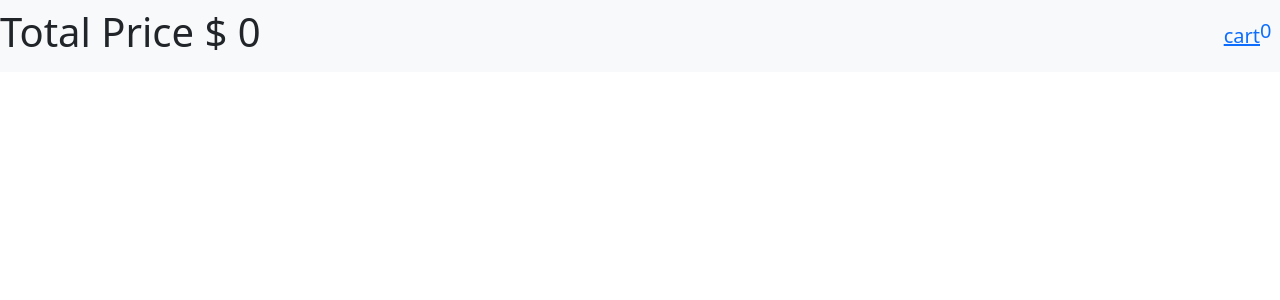
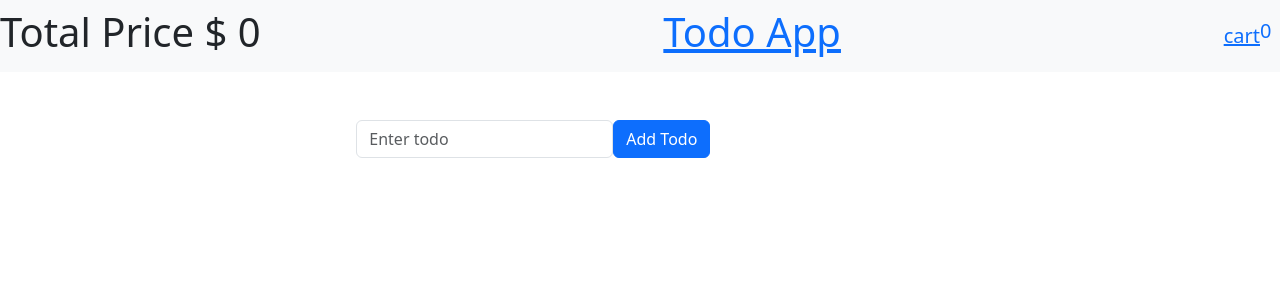
Before and after one commit to Kishor6941/complete-react-redux-toolkit, a React (Vite) app: page /todo in a window 1280 px wide. Shown: the top 300 px of the page. Built offline with nearby package versions, Linux system fonts and the light colour scheme.

Commit message:
todoSlice

```diff
--- a/package.json
+++ b/package.json
@@ -17,7 +17,8 @@
     "react-dom": "^18.3.1",
     "react-redux": "^9.1.2",
     "react-router-dom": "^6.26.1",
-    "redux": "^5.0.1"
+    "redux": "^5.0.1",
+    "uuid": "^10.0.0"
   },
   "devDependencies": {
     "@eslint/js": "^9.9.0",
--- a/src/App.jsx
+++ b/src/App.jsx
@@ -2,11 +2,12 @@ import React from 'react'
 import Counter from './component/Counter'
 
 import { useDispatch } from 'react-redux'
-import Cart from './component/cart'
+import Navbar from './component/Navbar'
 import Product from './component/Product'
 import { Routes,Route } from 'react-router-dom'
 import ViewCart from './component/viewCart/ViewCart'
 import MainComp from './component/MainComp'
+import Todo from './component/Todo/Todo'
 const App = () => {
  const dispatch =  useDispatch()
   return (
@@ -18,9 +19,10 @@ const App = () => {
       <div>
         <button onClick={()=>dispatch({type : 'DECREMENT'})}>Decrement</button>
       </div> */}
-      <Cart />
+      <Navbar />
       <Routes>
         <Route path="/" element={<MainComp />} />
+        <Route path="/todo" element={<Todo />} />
         <Route path="/view-cart" element={<ViewCart />} />
       </Routes>
     </div>
--- a/src/component/Cart.jsx
+++ b/src/component/Navbar.jsx
@@ -2,7 +2,7 @@ import React from "react";
 import { useSelector } from "react-redux";
 import "./Cart.css";
 import { Link } from "react-router-dom";
-const Cart = () => {
+const Navbar = () => {
   let product = useSelector((state) => state.product);
 
   const totalPrice = product.reduce((a, b) => {
@@ -15,9 +15,17 @@ const Cart = () => {
         <span>
           <h1>Total Price $ {totalPrice}</h1>
         </span>
+
+        <Link to="/todo">
+          <span>
+            <h1>Todo App</h1>
+          </span>
+        </Link>
+
         <span className="cart-notification">
           <Link to="/view-cart">
-              <span>cart</span><span className="total-cart">{product?.length}</span>
+            <span>cart</span>
+            <span className="total-cart">{product?.length}</span>
           </Link>
         </span>
       </nav>
@@ -25,4 +33,4 @@ const Cart = () => {
   );
 };
 
-export default Cart;
+export default Navbar;
--- /dev/null
+++ b/src/component/Todo/Todo.css
@@ -0,0 +1,3 @@
+.list{
+    margin-top: 10px;
+}
--- /dev/null
+++ b/src/component/Todo/Todo.jsx
@@ -0,0 +1,56 @@
+import React, { useState } from "react";
+import "./Todo.css";
+import TodoList from "../TodoList/TodoList";
+import { useDispatch } from "react-redux";
+import { addTodos, updateTodo } from "../../redux-toolkit/slice/TodoSlice";
+import { v4 as uuidv4 } from "uuid";
+const Todo = () => {
+  const [inputValue, setInputValue] = useState("");
+  const [id, setId] = useState("");
+  let dispatch = useDispatch();
+
+  let addUpdateTodo = () => {
+    if(id) {
+      dispatch(updateTodo({id,todoName:inputValue}))
+      setId("")
+    } else {
+      dispatch(addTodos({ id: uuidv4(), todoName: inputValue }));
+    }
+    setInputValue("");
+  };
+
+  let getTodo = (todo) => {
+    setInputValue(todo?.todoName)
+    setId(todo?.id)
+
+  }
+  return (
+    <div className="col-md-10 mt-5 d-flex flex-column justify-content-center align-items-center">
+      <div className="mb-3">
+        <div className="d-flex">
+          <div className="input-css">
+            <input
+              type="email"
+              className="form-control"
+              placeholder="Enter todo"
+              value={inputValue}
+              onChange={(e) => setInputValue(e.target.value)}
+            />
+          </div>
+          <div>
+            {" "}
+            <button className="btn btn-primary" onClick={addUpdateTodo}>
+              {id ? "Update" : "Add"} Todo
+            </button>
+          </div>
+        </div>
+
+        <div className="list">
+          <TodoList getTodo = {getTodo} />
+        </div>
+      </div>
+    </div>
+  );
+};
+
+export default Todo;
--- /dev/null
+++ b/src/component/TodoList/TodoList.jsx
@@ -0,0 +1,31 @@
+import React from "react";
+import { useDispatch, useSelector } from "react-redux";
+import { deleteTodo, updateTodo } from "../../redux-toolkit/slice/TodoSlice";
+
+const TodoList = ({getTodo}) => {
+  let todos = useSelector(state => state.todos)
+  let dispatch = useDispatch();
+
+  let setToInput = (todo) => {
+    getTodo(todo)
+  }
+  return (
+    <div>
+      <ul className="list-group">
+        {
+          todos.map((todo) => (
+        <li key={todo?.id} className="list-group-item d-flex justify-content-between align-items-center">
+          {todo?.todoName}
+          <span className="badge">
+            1<button className="btn btn-success" onClick={() => setToInput(todo)}>Update</button>{" "}
+            <button className="btn btn-danger" onClick={()=> dispatch(deleteTodo(todo?.id))}>Delete</button>
+          </span>
+        </li>
+          ))
+        }
+      </ul>
+    </div>
+  );
+};
+
+export default TodoList;
--- /dev/null
+++ b/src/redux-toolkit/slice/TodoSlice.js
@@ -0,0 +1,31 @@
+import { createSlice } from "@reduxjs/toolkit";
+
+let TodoSlice = createSlice({
+    initialState : [],
+    name : "counter",
+
+    reducers : {
+            addTodos :(state,action) =>{
+                    state.push(action.payload)
+            },
+            updateTodo:(state,action)=>{
+               return state.map((ele) => {
+                    if(ele?.id === action.payload.id) {
+                        return {
+                            ...ele,
+                            todoName : action.payload.todoName
+                        }
+                    } else {
+                        return ele
+                    }
+                })
+            },
+
+            deleteTodo:(state,action) => {
+                return state.filter((ele) => ele?.id !== action.payload)
+            }
+    }
+})
+
+export const {addTodos, updateTodo, deleteTodo} = TodoSlice.actions;
+export default TodoSlice.reducer;
--- a/src/redux-toolkit/store.js
+++ b/src/redux-toolkit/store.js
@@ -1,8 +1,10 @@
 import { configureStore } from "@reduxjs/toolkit";
 import ProductSlice from "./slice/ProductSlice";
+import TodoSlice from "./slice/TodoSlice";
 
 export const store = configureStore({
     reducer : {
-        product : ProductSlice
+        product : ProductSlice,
+        todos : TodoSlice
     }
 })
```
Also changed, not shown: 1 other file (tests, documents, lock files or other folders).
